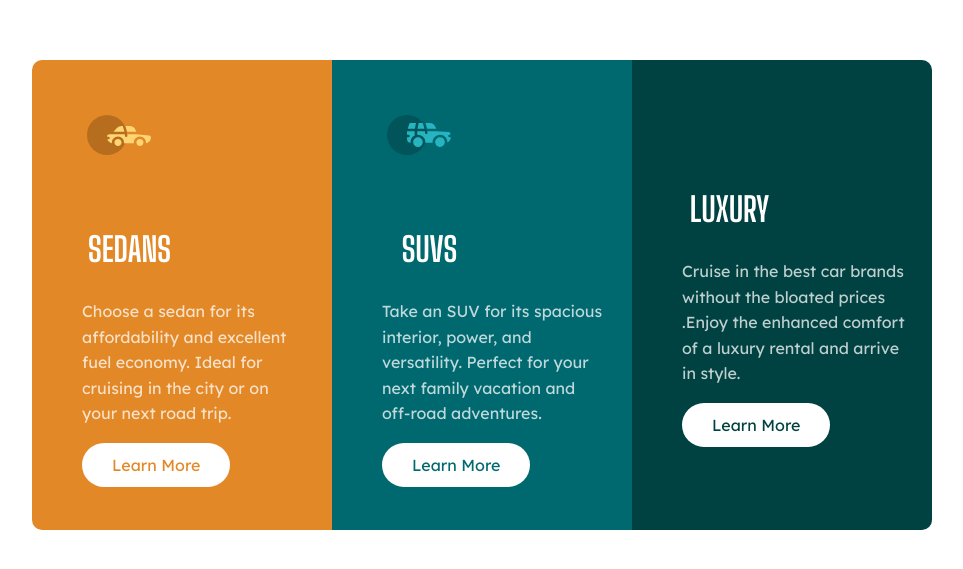
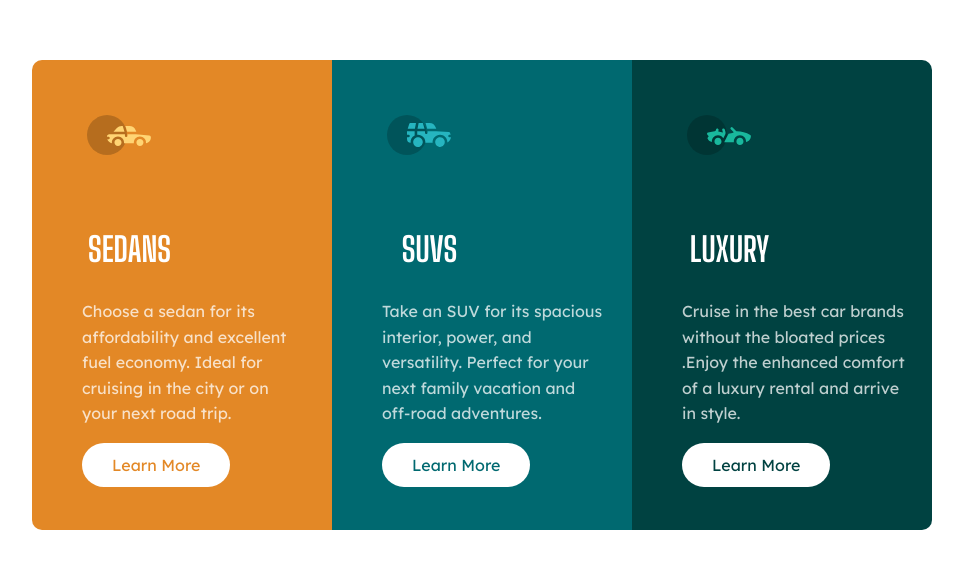
Before and after one commit to yosephs785/3-column-preview-card-component, a plain HTML site: page index.html in a window 1280 px wide. Shown: the part 105-674 px from the top of the page, without its empty margins (158-1121 px from the left). Drawn offline with Linux system fonts and the light colour scheme; a web font is replaced by a local one.

Commit message:
index.html

```diff
--- a/index.html
+++ b/index.html
@@ -27,7 +27,7 @@
 
 </div>
 <div class="box3">
-    <img src="/project 6/images/icon-luxury.svg" alt="" class="icon-luxury">
+    <img src="icon-luxury.svg" alt="" class="icon-luxury">
     <h1>LUXURY</h1>
     <p>Cruise in the best car brands<br>without the bloated prices<br>.Enjoy the enhanced comfort<br>of a luxury rental and arrive<br>in style.</p>
     <a href="https://www.caranddriver.com/rankings/best-sedans/luxury/ultimate" class="learn-more" target="_blank" rel="noopener noreferrer">Learn More</a>
```
